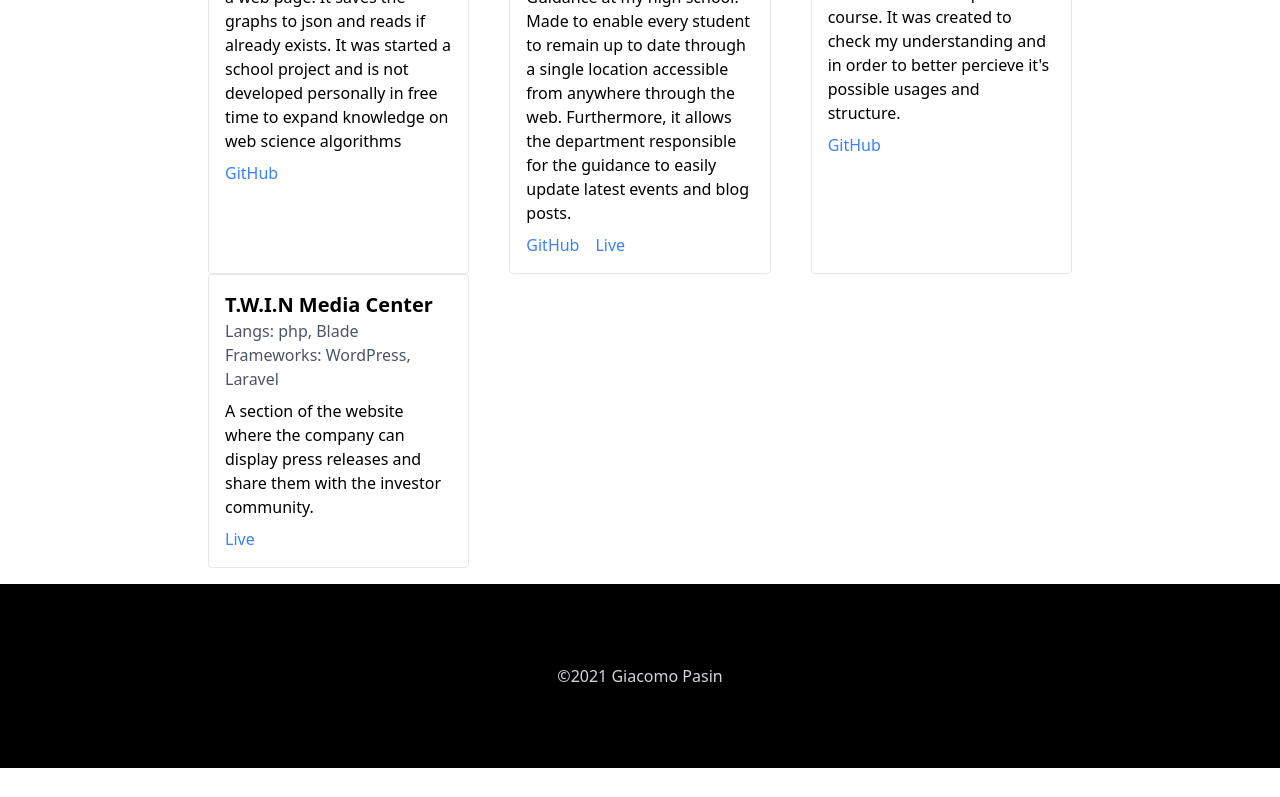
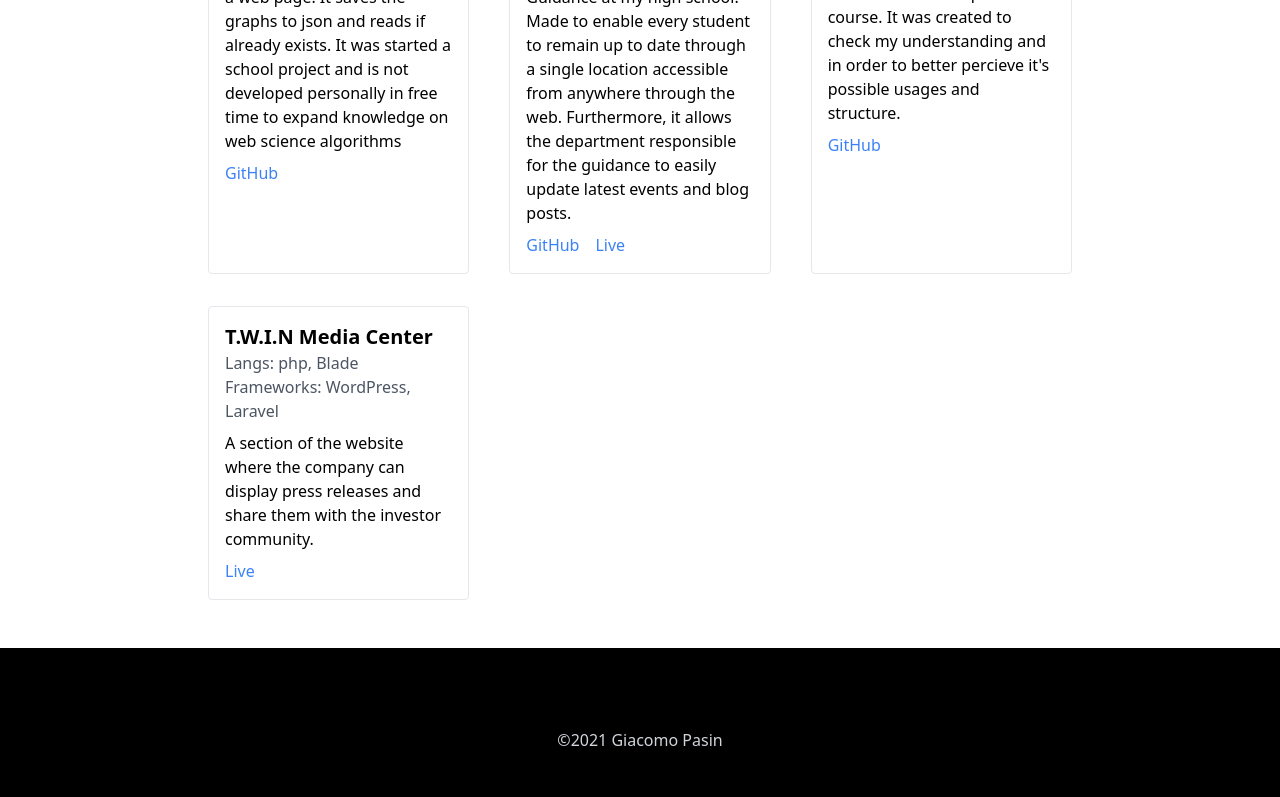
Before and after one commit to jackpeck2004/personal_website, a Next.js app: page / in a window 1280 px wide. Shown: the part 1494-2291 px from the top of the page. Before the commit the page ends 2262 px from the top, so only its background shows below. Built offline with nearby package versions, Linux system fonts and the light colour scheme.

Commit message:
added bottom margin to grid of projects

```diff
--- a/src/components/partials/projects.tsx
+++ b/src/components/partials/projects.tsx
@@ -64,7 +64,7 @@ const Project = ({
   return (
     <>
     {/* card */}
-    <div className="border border-gray-200 rounded p-4">
+    <div className="border border-gray-200 rounded p-4 mb-8">
       <div>
         <h4 className="font-semibold text-xl">{title}</h4>
         <h6 className="mb-2 text-gray-600">
```
